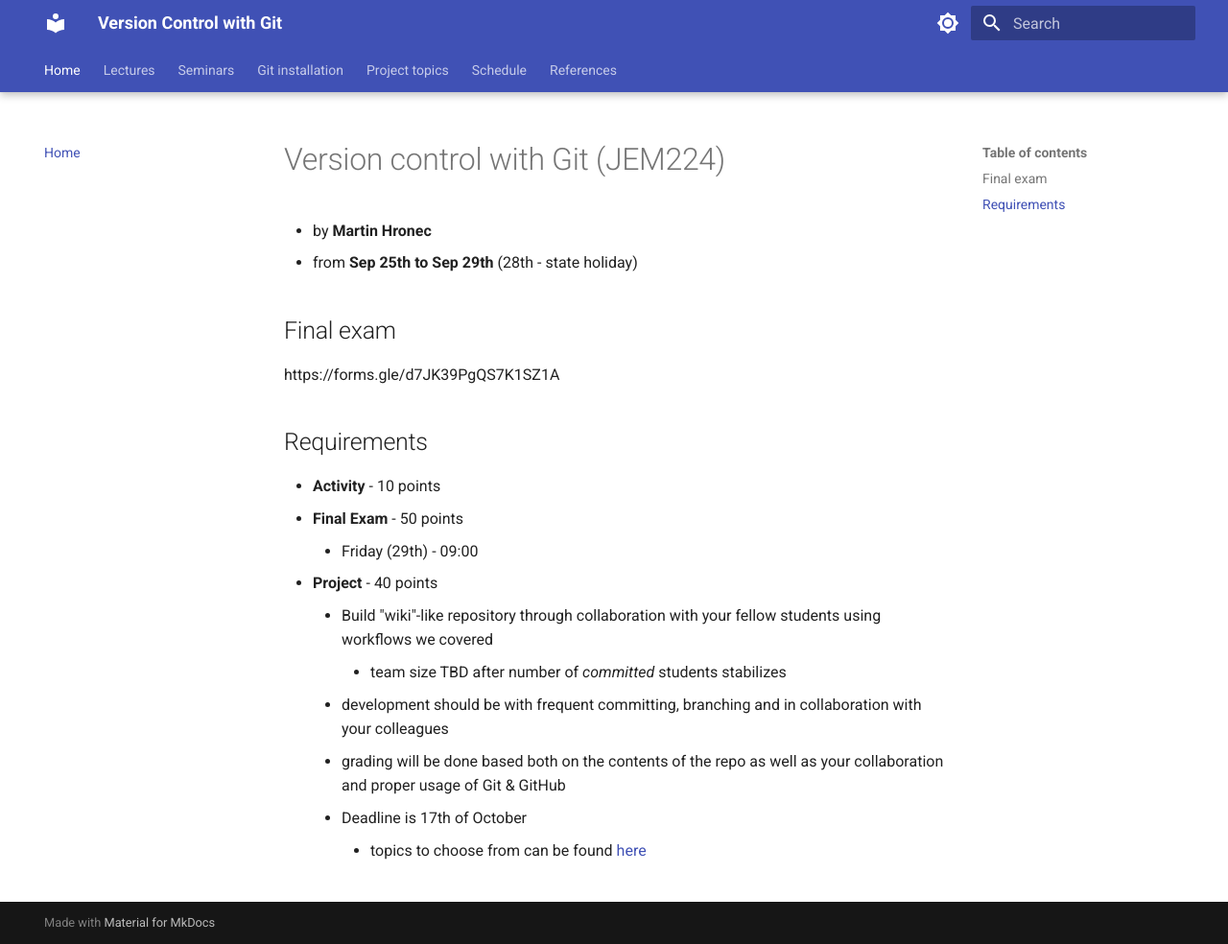
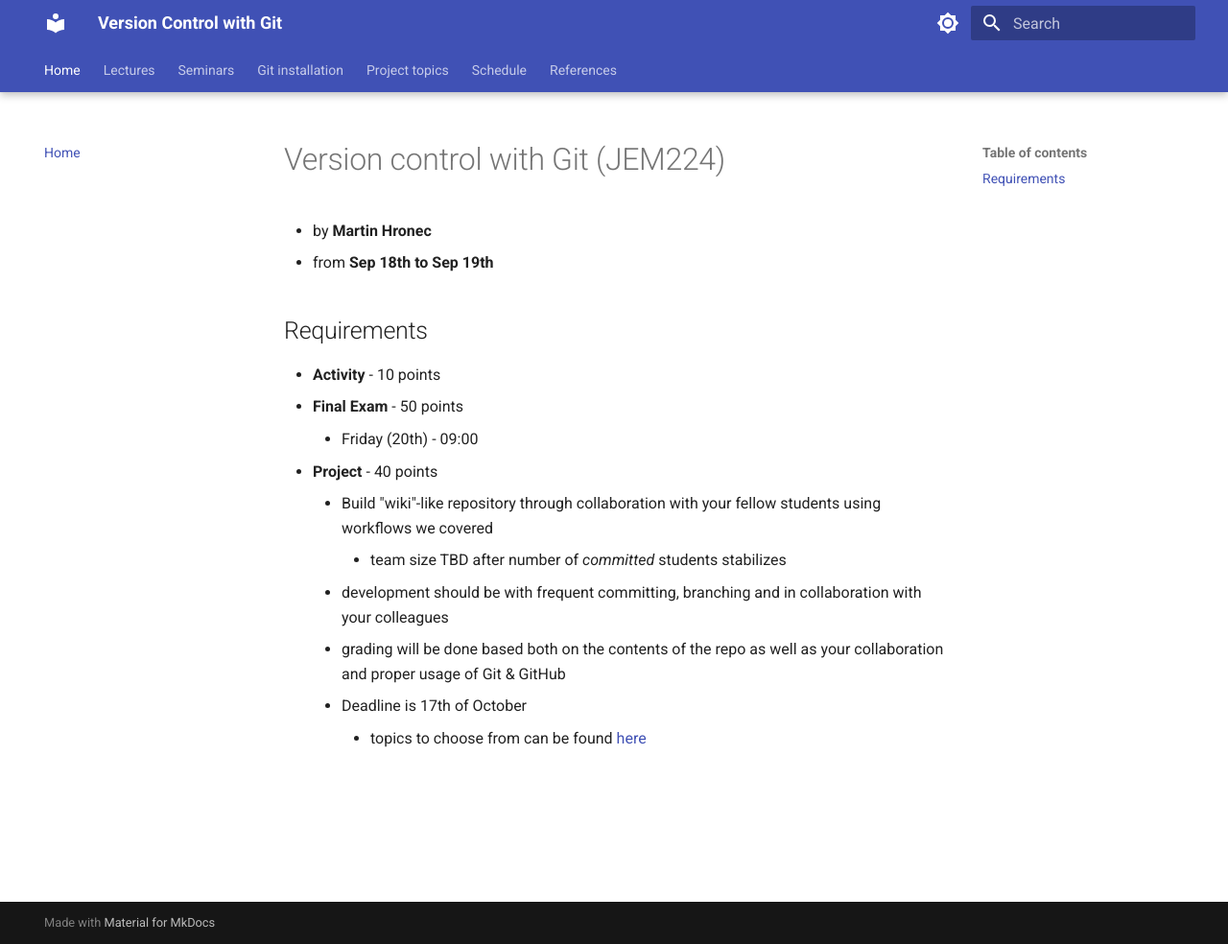
Before and after one commit to martinhronec/JEM224, an MkDocs documentation site: the page built from docs/README.md, in a window 1280 px wide and 984 px high. Shown: the whole window at 96% size. Built offline with MkDocs 1.6.1 and Material for MkDocs 9.7.7, drawn with Linux system fonts in a browser that asks for light colours.

Commit message:
Update README.md

```diff
--- a/docs/README.md
+++ b/docs/README.md
@@ -1,16 +1,13 @@
 
 # Version control with Git (JEM224)
 * by **Martin Hronec**
-* from **Sep 25th to Sep 29th** (28th - state holiday)
-
-## Final exam
-https://forms.gle/d7JK39PgQS7K1SZ1A
+* from **Sep 18th to Sep 19th**
 
 ## Requirements
 
 * **Activity** - 10 points
 * **Final Exam** - 50 points
-    * Friday (29th) - 09:00
+    * Friday (20th) - 09:00
 
 * **Project** - 40 points
     * Build "wiki"-like repository through collaboration with your fellow students using workflows we covered
```
